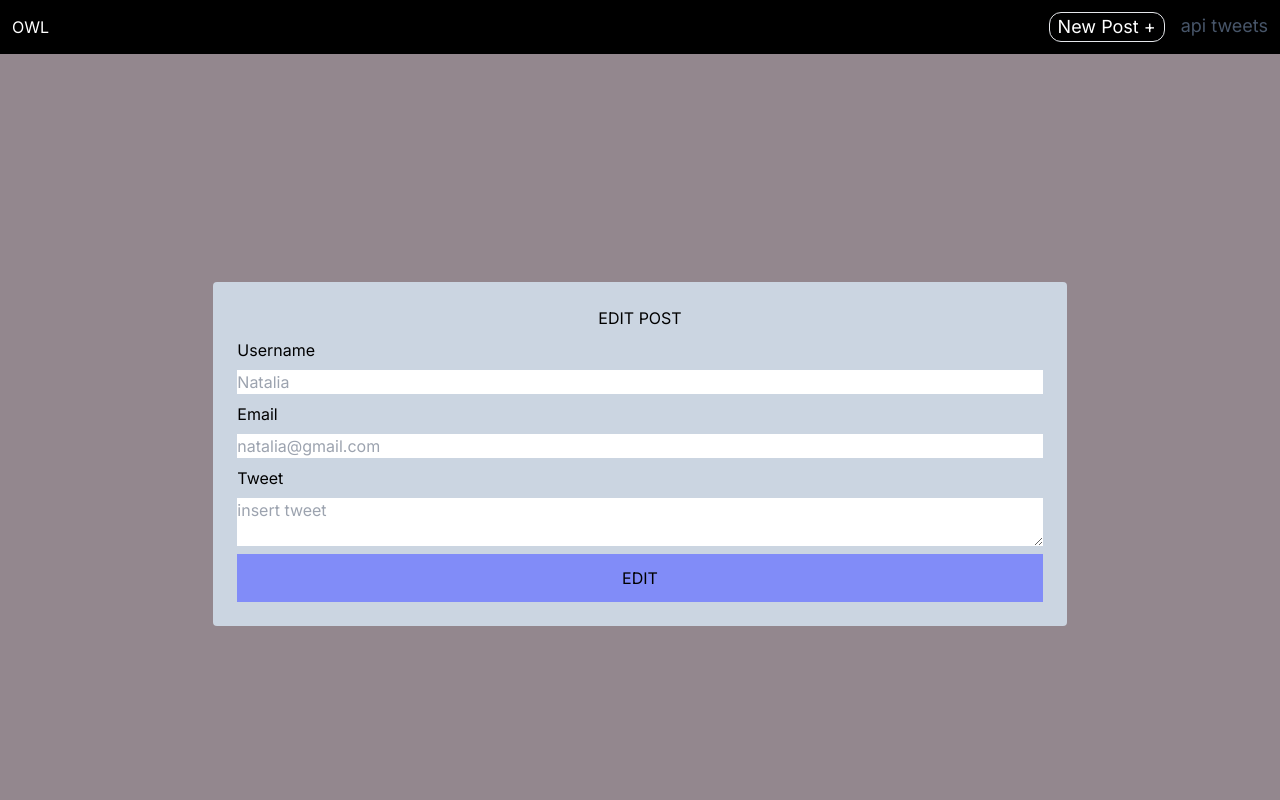
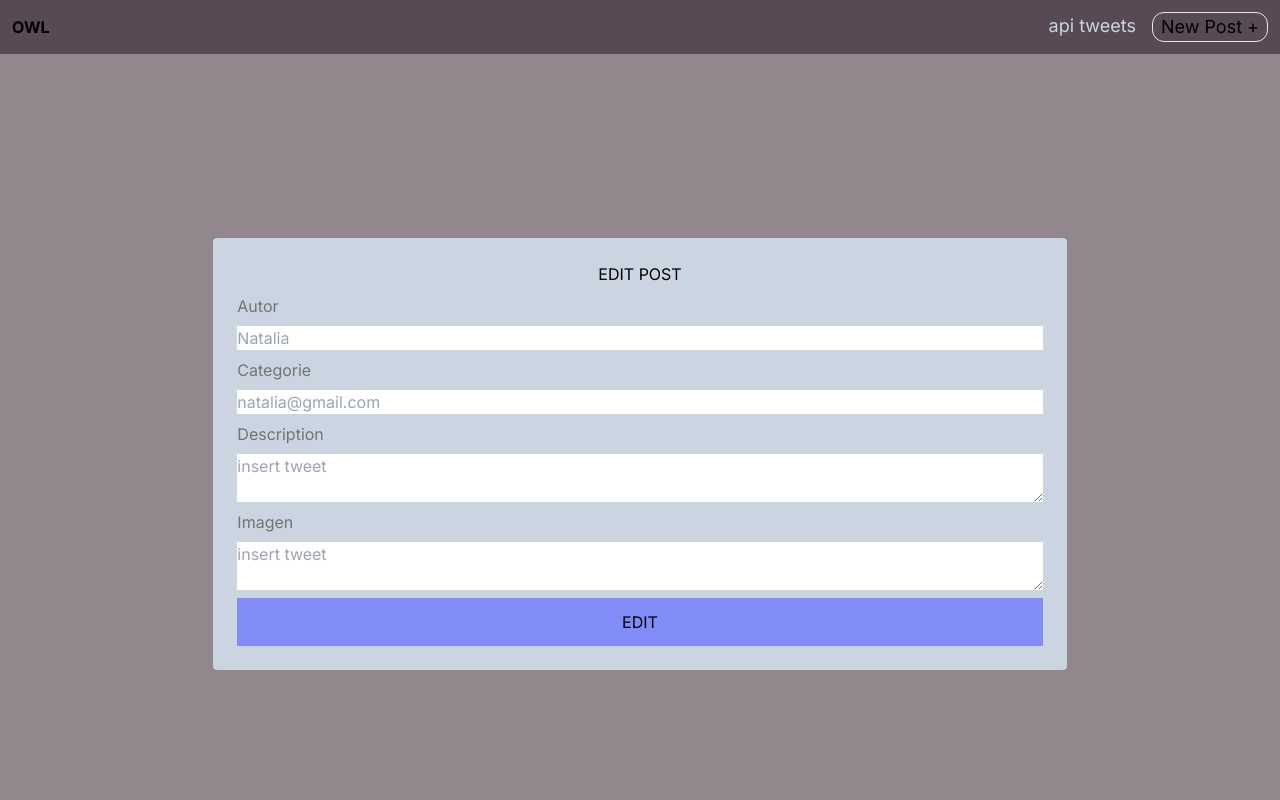
Before and after one commit to Kaneshy/tweets, a Next.js app: page /edit/1 in a window 1280 px wide. Shown: the top 800 px of the page. Built offline with nearby package versions, Linux system fonts and the light colour scheme; no server answers; the database is empty.

Commit message:
seventh commith

```diff
--- a/src/app/api/tweets/route.js
+++ b/src/app/api/tweets/route.js
@@ -7,12 +7,13 @@ export async function GET() {
 }
 
 export async function POST(request) {
-    const {username, email, tweet} = await request.json()
+    const {username, email, tweet, imagen} = await request.json()
     const newTask = await prisma.tweet.create({
         data: {
             username,
             email,
-            tweet
+            tweet,
+            imagen
         }
     })
     return NextResponse.json(newTask)
--- a/src/app/edit/[id]/page.jsx
+++ b/src/app/edit/[id]/page.jsx
@@ -3,11 +3,11 @@ import { useState, useEffect } from "react"
 import { useRouter } from "next/navigation"
 import '@/styles/home.css'
 
-const callFetchB = async (username, email, tweet, id, router) => {
+const callFetchB = async (username, email, tweet, imagen, id, router) => {
     try {
         const response = await fetch(`/api/tweets/${id}`, {
             method: 'PUT',
-            body: JSON.stringify({ username, email, tweet }),
+            body: JSON.stringify({ username, email, tweet, imagen }),
             headers: {
                 'Content-Type': 'application/json'
             }
@@ -24,6 +24,7 @@ function EditPage({ params }) {
     const [f2content, setf2content] = useState('')
     const [f3content, setf3content] = useState('')
     const [f4content, setf4content] = useState('')
+    const [f5content, setf5content] = useState('')
 
     useEffect(() => {
         fetch(`/api/tweets/${params.id}`)
@@ -32,12 +33,13 @@ function EditPage({ params }) {
                 setf2content(data.username)
                 setf3content(data.email)
                 setf4content(data.tweet)
+                setf5content(data.imagen)
             })
     }, [])
 
     const onsubmitFA = async (e) => {
         e.preventDefault()
-        const tweetsA = await callFetchB(f2content, f3content, f4content, params.id, router)
+        const tweetsA = await callFetchB(f2content, f3content, f4content, f5content, params.id, router)
     }
 
     return (
@@ -46,7 +48,7 @@ function EditPage({ params }) {
 
                 <h1 className="flex items-center justify-center " >EDIT POST</h1>
 
-                <label htmlFor="username">Username</label>
+                <label className="text-neutral-500" htmlFor="username">Autor</label>
                 <input id="username"
                     type="text"
                     onChange={(e) => setf2content(e.target.value)}
@@ -54,7 +56,7 @@ function EditPage({ params }) {
                     value={f2content}
                 />
 
-                <label htmlFor="email">Email</label>
+                <label className="text-neutral-500" htmlFor="email">Categorie</label>
                 <input id="email"
                     type="textarea"
                     onChange={(e) => setf3content(e.target.value)}
@@ -62,12 +64,21 @@ function EditPage({ params }) {
                     value={f3content}
                 />
 
-                <label htmlFor="tweet">Tweet</label>
+                <label className="text-neutral-500" htmlFor="tweet">Description</label>
                 <textarea id="tweet"
+                    className="text-area"
                     type="text"
                     onChange={(e) => setf4content(e.target.value)}
                     placeholder="insert tweet"
                     value={f4content}
+                />
+
+                <label className="text-neutral-500" htmlFor="tweet">Imagen</label>
+                <textarea id="tweet"
+                    type="text"
+                    onChange={(e) => setf5content(e.target.value)}
+                    placeholder="insert tweet"
+                    value={f5content}
                 />
                 <button className="p-3  bg-indigo-400" type="submit" >EDIT</button>
             </form>
--- a/src/app/new/page.jsx
+++ b/src/app/new/page.jsx
@@ -3,14 +3,15 @@ import { useState } from "react"
 import { useRouter } from "next/navigation"
 
 
-const callFetch = async (username, email, tweet, router) => {
+const callFetch = async (username, email, tweet, imagen, router) => {
     try {
         const response = await fetch(`/api/tweets`, {
             method: 'POST',
             body: JSON.stringify({
                 username,
                 email,
-                tweet
+                tweet,
+                imagen
             }),
             headers: {
                 'Content-Type': 'application/json'
@@ -30,19 +31,20 @@ function NewPage() {
     const [f2content, setf2content] = useState('')
     const [f3content, setf3content] = useState('')
     const [f4content, setf4content] = useState('')
+    const [f5content, setf5content] = useState('')
 
     const onsubmitF = async (e) => {
         e.preventDefault()
-        const tweetsA = await callFetch(f2content, f3content, f4content, router)
+        const tweetsA = await callFetch(f2content, f3content, f4content, f5content, router)
     }
 
     return (
         <section className="h-screen flex justify-center items-center  " >
             <form onSubmit={onsubmitF} className="flex rounded-xl text-black flex-col gap-2 p-6 w-8/12 bg-slate-300 formmedia"  >
 
-                <h1 className="flex items-center justify-center " >NEW POST</h1>
+                <h1 className="flex items-center justify-center text-bold " >NEW POST</h1>
 
-                <label htmlFor="username">Username</label>
+                <label className="text-neutral-500" htmlFor="username">Autor</label>
                 <input id="username"
                     type="text"
                     onChange={(e) => setf2content(e.target.value)}
@@ -50,7 +52,7 @@ function NewPage() {
                     value={f2content}
                 />
 
-                <label htmlFor="email">Email</label>
+                <label className="text-neutral-500"  htmlFor="email">Categorie</label>
                 <input id="email"
                     type="textarea"
                     onChange={(e) => setf3content(e.target.value)}
@@ -58,12 +60,20 @@ function NewPage() {
                     value={f3content}
                 />
 
-                <label htmlFor="tweet">Tweet</label>
+                <label className="text-neutral-500"  htmlFor="tweet">Description</label>
                 <textarea id="tweet"
                     type="text"
                     onChange={(e) => setf4content(e.target.value)}
                     placeholder="insert tweet"
                     value={f4content}
+                />
+
+                <label className="text-neutral-500" htmlFor="tweet">Imagen URL</label>
+                <textarea id="tweet"
+                    type="text"
+                    onChange={(e) => setf5content(e.target.value)}
+                    placeholder="insert tweet"
+                    value={f5content}
                 />
                 <button className="p-3  bg-indigo-400" type="submit" >POST</button>
             </form>
--- a/src/app/page.jsx
+++ b/src/app/page.jsx
@@ -21,12 +21,15 @@ const Home = async () => {
             <Link href={`/tweets/${x.id}`} key={x.id}
               className='tweet' >
               <div className='flex flex-row justify-between' >
-                <h2>Username: {x.username}</h2>
-                <p>{x.email}</p>
+                <h2  >Autor: {x.username}</h2>
+                <p className='text-slate-500' >{x.email}</p>
               </div>
               <div className='p-2' >
-                <h2>Post: </h2>
+                <h2 className='text-slate-500' >Post: </h2>
                 <p className='p-3 bgtext rounded-xl' >{x.tweet}</p>
+              </div>
+              <div className='flex align-middle justify-center'>
+                <img loading='lazy' className='img-main-tweet' src={x.imagen} alt="" />
               </div>
             </Link>
           )
--- a/src/app/tweets/[id]/page.jsx
+++ b/src/app/tweets/[id]/page.jsx
@@ -19,20 +19,23 @@ function TweetsHome({ params }) {
 
 
 
-  let { id, username, email, tweet } = tweetsB
+  let { id, username, email, tweet, imagen } = tweetsB
 
   return (
     <section className=' bodyA min-h-screen' >
       <div className='tweetP' >
         <div className='tweet' >
           <div className='flex flex-row justify-start gap-4 align-middle items-center relative' >
-            <h2>Username: {username}</h2>
-            <p>{email}</p>
+            <h2>Autor: {username}</h2>
+            <p className='text-slate-500'>{email}</p>
             <Part1 value={id} />
           </div>
           <div className='p-2' >
-            <h2>Post: </h2>
+            <h2 className='text-slate-500'>Post: </h2>
             <p className='p-3 bgtext rounded-xl' >{tweet}</p>
+          </div>
+          <div className='flex align-middle justify-center' >
+            <img className='img-lg' src={imagen} alt="" />
           </div>
         </div>
       </div>
--- a/src/components/Footer.jsx
+++ b/src/components/Footer.jsx
@@ -3,7 +3,7 @@ import '@/styles/home.css'
 
 function Footer() {
     return (
-        <section className='footerA' >
+        <footer className='footerA' >
             <div className='flex flex-col gap-3 p-2' >
                 <h2>About</h2>
                 <ol>
@@ -37,7 +37,7 @@ function Footer() {
                     </li>
                 </ol>
             </div>
-        </section>
+        </footer>
     )
 }
 
--- a/src/components/NavBar.jsx
+++ b/src/components/NavBar.jsx
@@ -1,28 +1,26 @@
 import Link from "next/link"
+import '@/styles/home.css'
 
 function NavBar() {
     return (
-        <nav className=" text-white  bg-black w-screen "  >
+        <nav className="Navbar"  >
             <div className="container mx-auto flex justify-between items-center p-3 " >
-                <Link  href={'/'} >
+                <Link className=" font-bold"  href={'/'} >
                     <h3>OWL</h3>
                 </Link>
-                <ul className="flex gap-4 text-lg" >
-                    <li>
+                <ul className="flex text-lg" >
+                    <li className="flex flex-row gap-4 " >
+                        <Link className="text-slate-300" href='/api/tweets' >
+                            api tweets
+                        </Link>
                         <Link href='/new' >
                             <div>
-                                <p className="border border-white-50 px-2 hover:scale-110 transition-transform rounded-xl" > New Post +</p>
+                                <p className=" border border-white-50 px-2 rounded-xl flex hover:bg-white hover:text-gray-500  " > New Post +</p>
                             </div>
-                        </Link>
-                    </li>
-                    <li>
-                        <Link className="text-slate-600" href='/api/tweets' >
-                            api tweets
                         </Link>
                     </li>
                 </ul>
             </div>
-
         </nav>
     )
 }
--- a/src/styles/home.css
+++ b/src/styles/home.css
@@ -1,5 +1,15 @@
+:root {
+    --main-color: linear-gradient(180deg, #440000 0%, #0f0000 100%);
+    --footer-color: linear-gradient(180deg, #575757 20%, #2b2b2b 80%);
+    --containersong-color: linear-gradient(180deg, #440000 10%, #1f0000 90%);
+}
+
 .bodyA {
     background-color: #93878e;
+}
+
+.Navbar {
+    background-color: #584a55;
 }
 
 .tweetP {
@@ -62,6 +72,14 @@
     font-size: small;
 }
 
+.img-main-tweet {
+    max-height: 500px;
+}
+
+.img-lg {
+    max-height: 80vh;
+}
+
 @media (max-width: 500px) {
     .footerA {
         display: flex;
```
Also changed, not shown: 2 other files (tests, documents, lock files or other folders).
